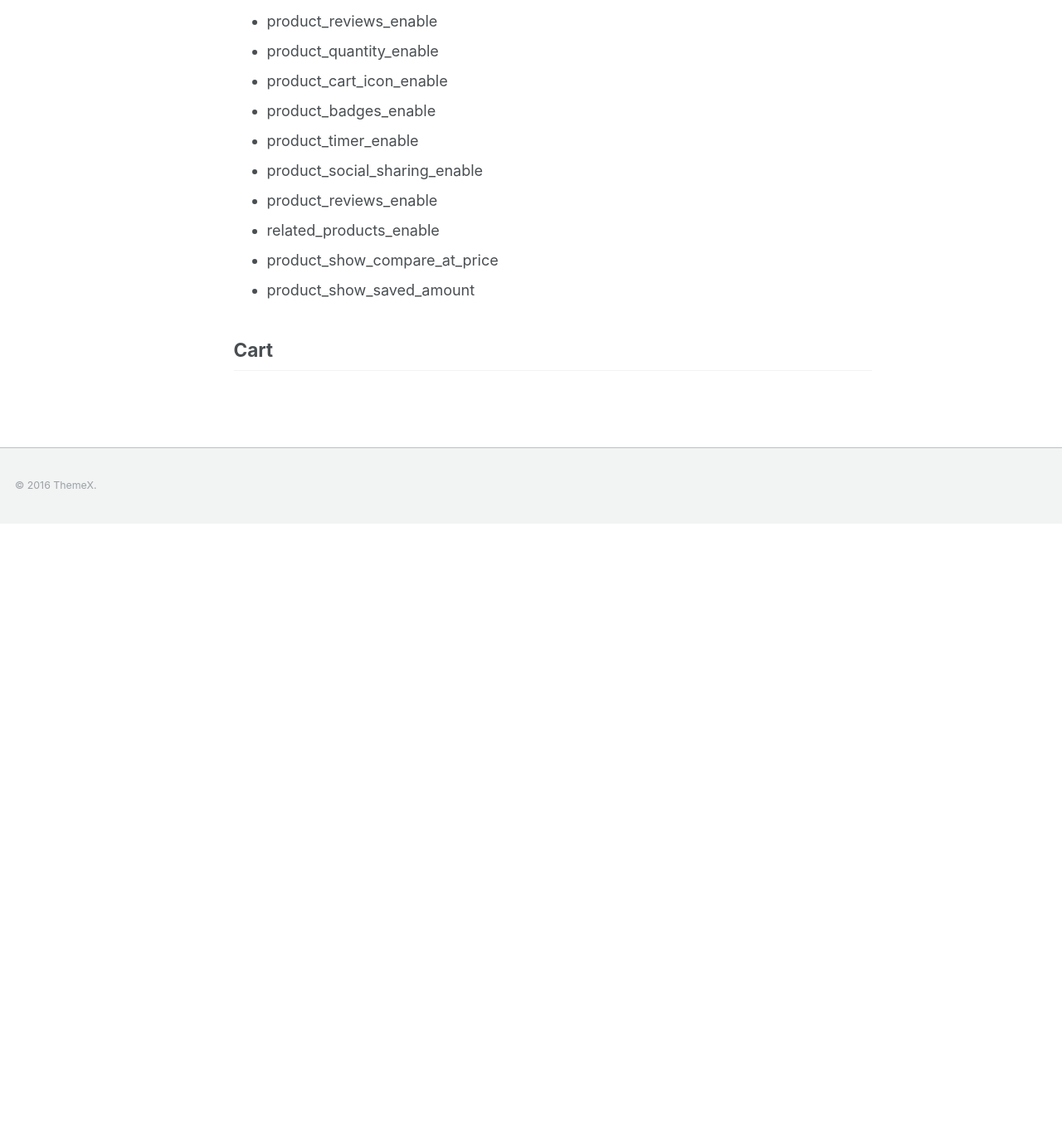
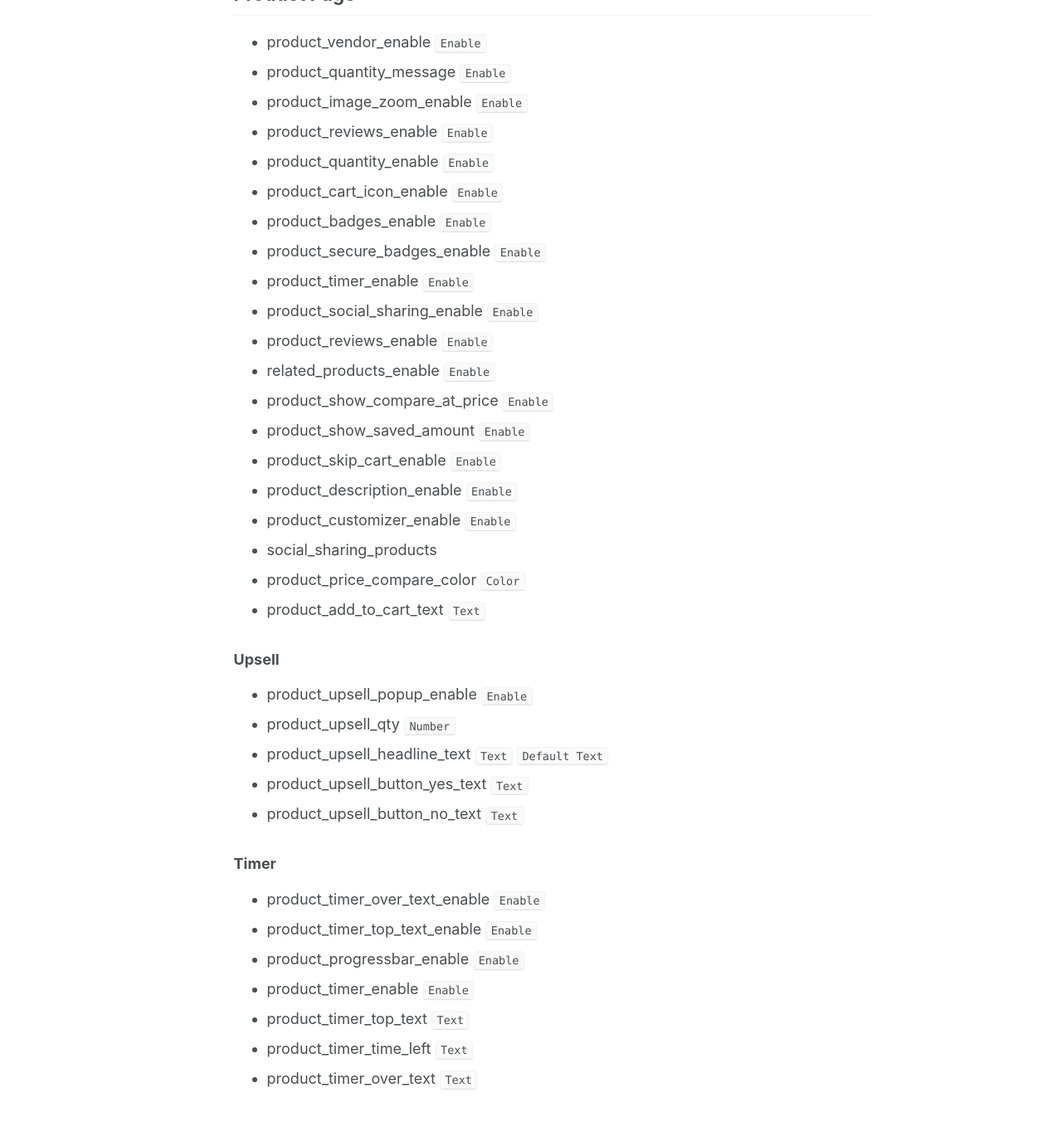
Before and after one commit to emiliobool/ThemeX, a Jekyll site: the page built from _pages/variables.md, in a window 1280 px wide and 1400 px high, scrolled down 1502 px. Shown: the top 1352 px of the window at 83% size. Built offline with Jekyll 4.4.1, drawn with Linux system fonts in a browser that asks for light colours; before the commit the page ends 2133 px from its top, so only the background shows below that; some of the changed text lies outside the part shown.

Commit message:
no message

```diff
--- a/_pages/variables.md
+++ b/_pages/variables.md
@@ -4,48 +4,83 @@ layout: single
 sitemap: false
 permalink: /variables
 ---
+Variables in *italic* cant be overriden via custom fields.
+
 ## General
-- social_twitter_link
-- social_facebook_link
-- social_pinterest_link
-- social_google_plus_link
-- social_instagram_link
-- social_tumblr_link
-- social_youtube_link
-- social_vimeo_link
-- social_fancy_link
-- ajax_cart_method
+- social_twitter_link `Text`
+- social_facebook_link `Text`
+- social_pinterest_link `Text`
+- social_google_plus_link `Text`
+- social_instagram_link `Text`
+- social_tumblr_link `Text`
+- social_youtube_link `Text`
+- social_vimeo_link `Text`
+- social_fancy_link `Text`
+- ajax_cart_method `Option` options: `page` `drawer` `flip` `modal` default: `page`
+- ajax_search_enable `Enable`
+- breadcrumb_enable `Enable`
+- *facebook_pixel_id*
 
 ## Header Section
-- logo_use_image
-- header_message
+- logo_use_image `Enable`
+- header_message `Text`
+
 
 ## Footer Section
-- footer_content_enable
-- footer_social_enable
-- footer_content_text
-- footer_newsletter_enable
-- footer_quicklinks_enable
-- footer_legallinks_enable
+
+- footer_content_enable `Enable`
+- footer_social_enable `Enable`
+- footer_content_text `Enable`
+- footer_newsletter_enable `Enable`
+- footer_quicklinks_enable `Enable`
+- footer_legallinks_enable `Enable`
+
 
 ## Home Page
 
+
 ## Collection Page
-- collection_prod_image_sizes (compact|large)
--
+
+- collection_prod_image_sizes `Option` Possible Values: `compact` `large`
+
+
 ## Product Page
-- product_vendor_enable
-- product_quantity_message
-- product_image_zoom_enable
-- product_reviews_enable
-- product_quantity_enable
-- product_cart_icon_enable
-- product_badges_enable
-- product_timer_enable
-- product_social_sharing_enable
-- product_reviews_enable
-- related_products_enable
-- product_show_compare_at_price
-- product_show_saved_amount
 
-## Cart
+- product_vendor_enable `Enable`
+- product_quantity_message `Enable`
+- product_image_zoom_enable `Enable`
+- product_reviews_enable `Enable`
+- product_quantity_enable `Enable`
+- product_cart_icon_enable `Enable`
+- product_badges_enable `Enable`
+- product_secure_badges_enable `Enable`
+- product_timer_enable `Enable`
+- product_social_sharing_enable `Enable`
+- product_reviews_enable `Enable`
+- related_products_enable `Enable`
+- product_show_compare_at_price `Enable`
+- product_show_saved_amount `Enable`
+- product_skip_cart_enable `Enable`
+- product_description_enable `Enable`
+- product_customizer_enable `Enable`
+- social_sharing_products
+- product_price_compare_color `Color`
+- product_add_to_cart_text `Text`
+
+### Upsell
+
+- product_upsell_popup_enable `Enable`
+- product_upsell_qty `Number`
+- product_upsell_headline_text `Text` `Default Text`
+- product_upsell_button_yes_text `Text`
+- product_upsell_button_no_text `Text`
+
+### Timer
+
+- product_timer_over_text_enable `Enable`
+- product_timer_top_text_enable `Enable`
+- product_progressbar_enable `Enable`
+- product_timer_enable `Enable`
+- product_timer_top_text `Text`
+- product_timer_time_left `Text`
+- product_timer_over_text `Text`
```
Also changed, not shown: _pages/hooks.md (+22 -4 lines).
